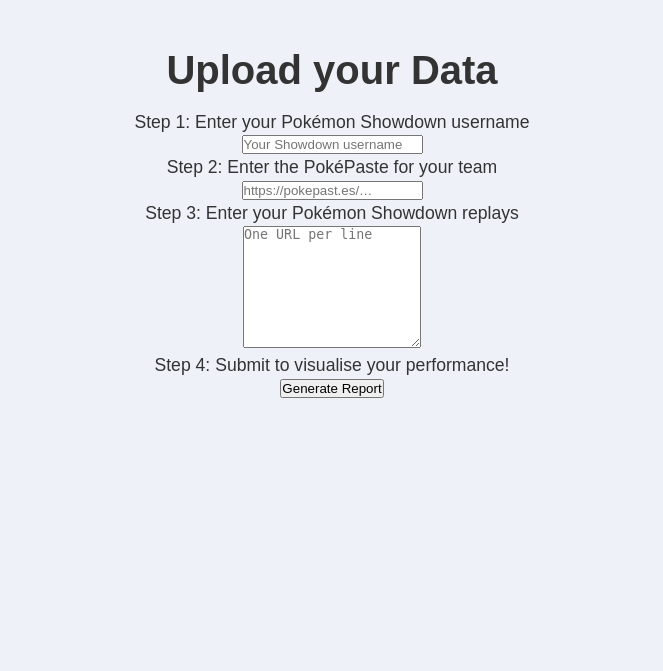
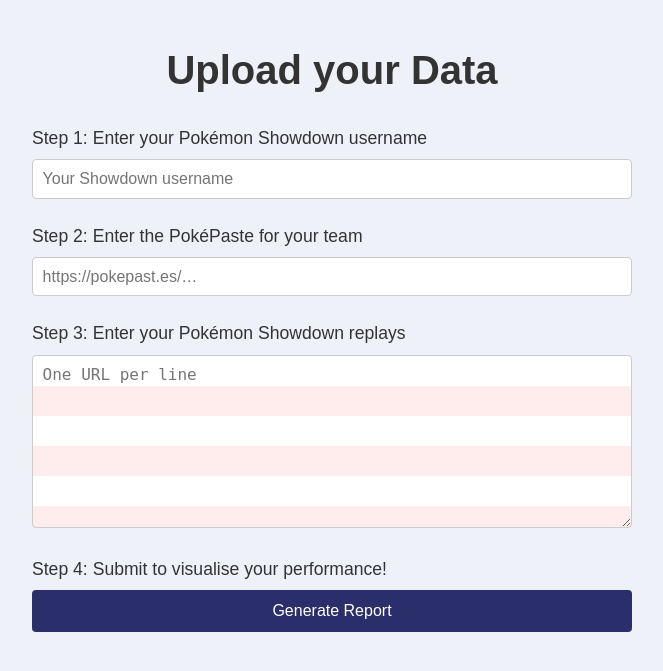
Before and after one commit to daniyalq114/CITS3403-Project, a Flask app: page /upload in a window 1280 px wide. Shown: the part 52-723 px from the top of the page, without its empty margins (308-971 px from the left). Run offline with Flask 3, Linux system fonts and the light colour scheme.

Commit message:
Style network page form and flash messages

```diff
--- a/static/css/main.css
+++ b/static/css/main.css
@@ -29,3 +29,54 @@ body {
 }
 .content h1 { font-size: 2.5rem; margin-bottom: 1rem; }
 .content p  { font-size: 1.1rem; line-height: 1.5; }
+
+.upload-form {
+  max-width: 600px;
+  margin: 2rem auto;
+  text-align: left;
+}
+
+.upload-form .step {
+  margin-bottom: 1.5rem;
+}
+
+.upload-form .step p {
+  font-weight: 500;
+  margin-bottom: 0.5rem;
+}
+
+.upload-form input,
+.upload-form textarea {
+  width: 100%;
+  padding: 0.6rem;
+  border: 1px solid #ccc;
+  border-radius: 4px;
+  font-size: 1rem;
+  background: #fff;
+}
+
+/* striped background for the textarea */
+.upload-form textarea {
+  background: repeating-linear-gradient(
+    white,
+    white 30px,
+    #ffecec 30px,
+    #ffecec 60px
+  );
+}
+
+.generate-btn {
+  display: block;
+  width: 100%;
+  padding: 0.75rem;
+  background: #2a2e6a;
+  color: #fff;
+  border: none;
+  border-radius: 4px;
+  font-size: 1rem;
+  cursor: pointer;
+}
+
+.generate-btn:hover {
+  background: #24265a;
+}
```
